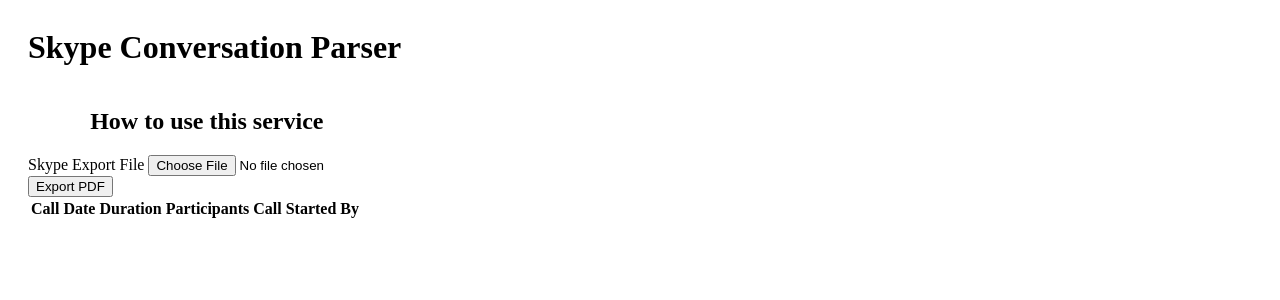
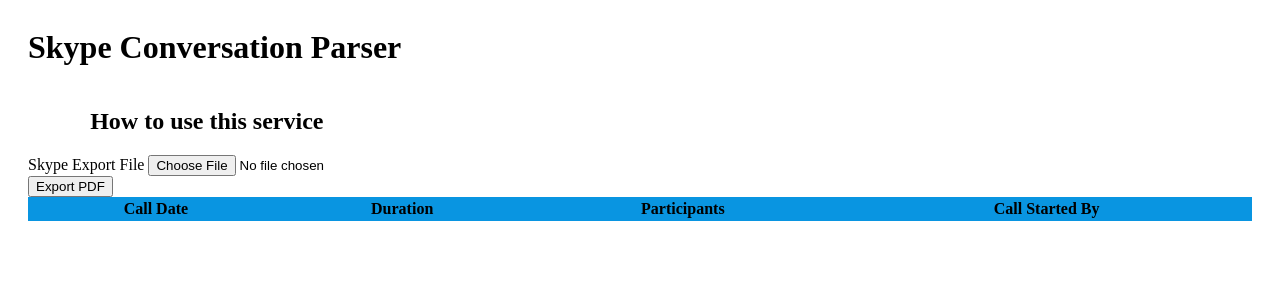
Before and after one commit to SamuelDW/immigrationevidencehelper, a Jekyll site: the page built from index.html, in a window 1280 px wide. Shown: the top 300 px of the page. Built offline with Jekyll 4.4.1, drawn with Linux system fonts in a browser that asks for light colours.

Commit message:
Can create pdf with styling from the page

```diff
--- a/_layouts/default.html
+++ b/_layouts/default.html
@@ -11,6 +11,6 @@
 
         <script src="/assets/js/upload.js"></script>
         <script src="/assets/js/display_results.js"></script>
-        <script src="https://cdnjs.cloudflare.com/ajax/libs/jspdf/2.4.0/jspdf.umd.min.js"></script>
+        <script src="https://cdnjs.cloudflare.com/ajax/libs/html2pdf.js/0.10.1/html2pdf.bundle.min.js" integrity="sha512-GsLlZN/3F2ErC5ifS5QtgpiJtWd43JWSuIgh7mbzZ8zBps+dvLusV+eNQATqgA/HdeKFVgA5v3S/cIrLF7QnIg==" crossorigin="anonymous" referrerpolicy="no-referrer"></script>
     </body>
 </html>
--- a/_layouts/skype_view.html
+++ b/_layouts/skype_view.html
@@ -40,7 +40,7 @@ layout: default
 </div>
 
 <script src="https://cdnjs.cloudflare.com/ajax/libs/jspdf/1.3.2/jspdf.min.js"></script>
-<script src="https://unpkg.com/jspdf-autotable@3.5.2/dist/jspdf.plugin.autotable.js"></script>
+<script src="https://unpkg.com/jspdf-autotable@3.5.22/dist/jspdf.plugin.autotable.js"></script>
 <script>
 document.getElementById('export-skype-pdf').addEventListener('click', function () {
     let skypeExport = document.getElementById('skype-table')
--- a/_sass/main.scss
+++ b/_sass/main.scss
@@ -1 +1,3 @@
 @import 'vendors/unsemantic-grid-responsive-tablet.scss';
+
+@import 'pages/skype-call';
--- /dev/null
+++ b/_sass/pages/_skype-call.scss
@@ -0,0 +1,18 @@
+#skype-table {
+    border: 2px solid #0995E1;
+    width: 100%;
+    border-collapse: collapse;
+}
+
+tr {
+    text-align: center;
+    border-bottom: 1px solid #0995E1;
+
+    &:nth-child(even) {
+        background-color: pink;
+    }
+}
+
+th {
+    background-color: #0995E1;
+}
--- /dev/null
+++ b/about.html
@@ -0,0 +1,3 @@
+---
+layout: default
+---
```
Also changed, not shown: other parts of _layouts/skype_view.html (+1 -0 lines), _sass/abstracts/_variables.scss (added), _sass/vendors/unsemantic_partials/_unsemantic-grid-responsive-tablet.scss (line endings or trailing spaces), _sass/vendors/unsemantic_partials/_unsemantic-ie-snap.scss (line endings or trailing spaces), _sass/vendors/unsemantic_partials/_unsemantic-vars.scss (line endings or trailing spaces).
